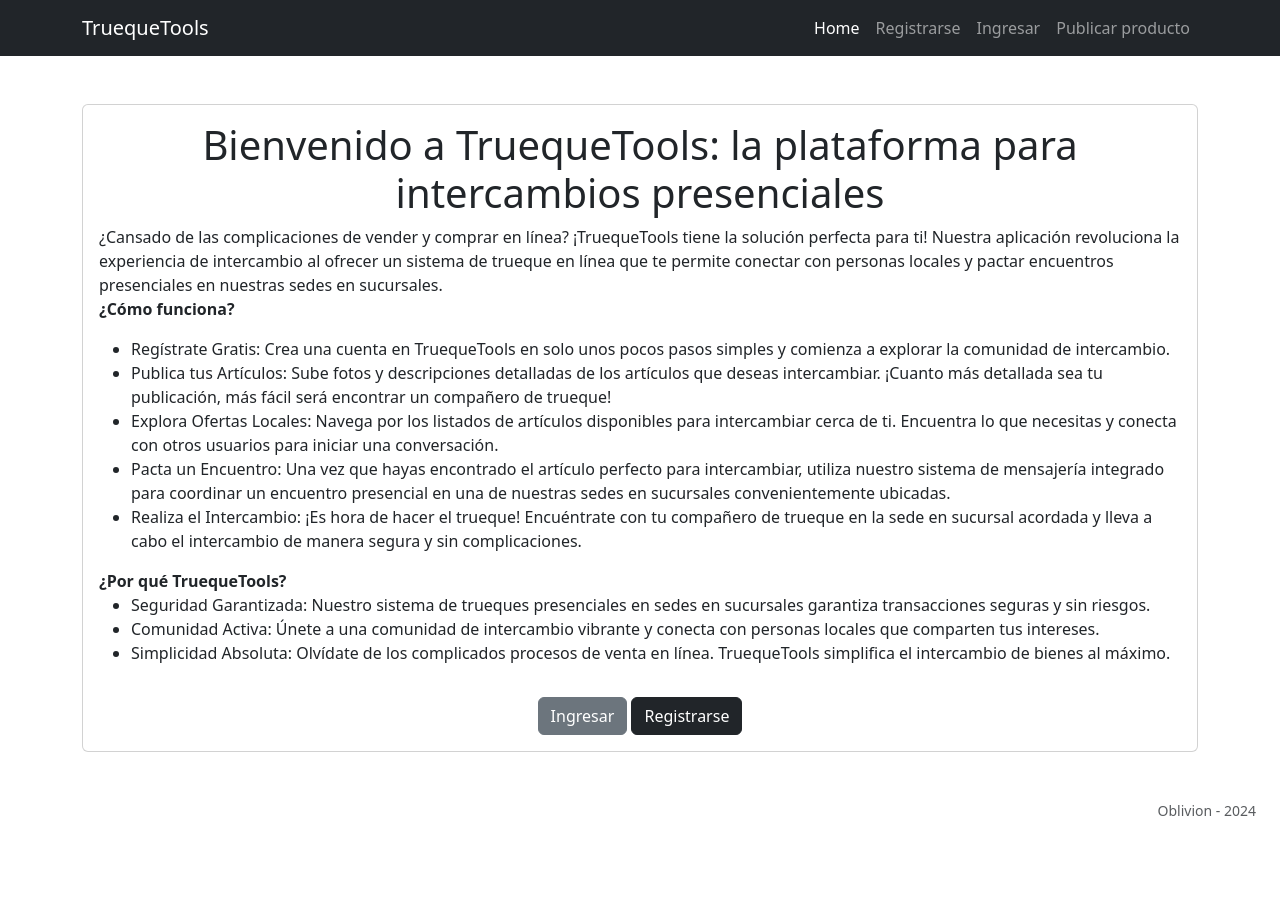
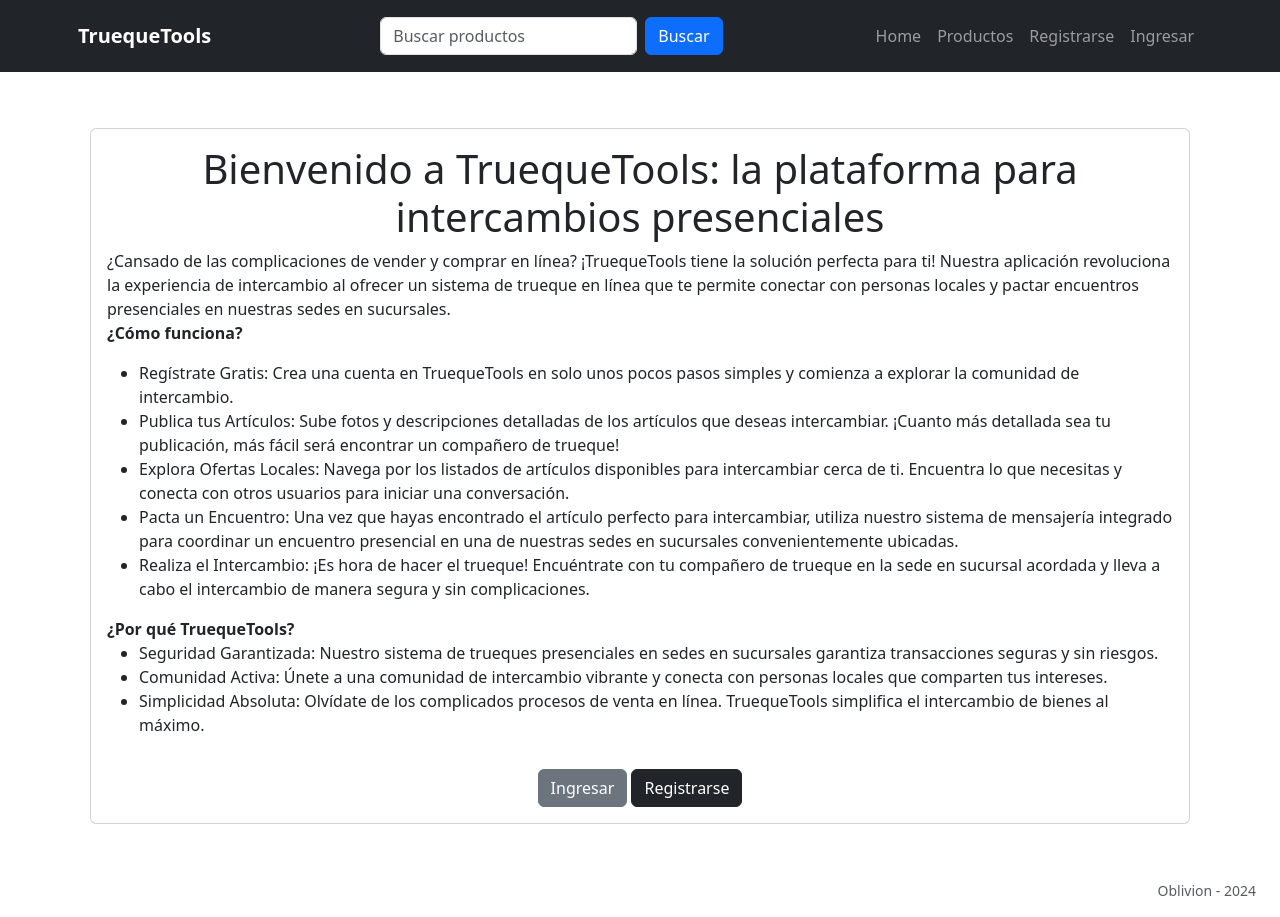
Before and after one commit to maurokeindeveloper/oblivion_trueque_tools, a Django app: page / in a window 1280 px wide. Before the commit the page ends 816 px from the top, so only its background shows below. Run offline with Django 5.2, Linux system fonts and the light colour scheme.

Commit message:
aplicando partials, retoque de la navbar y busqueda de productos terminada

```diff
--- a/tl_app/models.py
+++ b/tl_app/models.py
@@ -24,15 +24,14 @@ class Producto(models.Model):
 
     nombre = models.CharField(max_length=50)
     descripcion = models.TextField(
-        validators=[
-            MinLengthValidator(10, "Este campo debe contener al menos 10 caracteres")
-        ],
+        validators=[ MinLengthValidator(10, "Este campo debe contener al menos 10 caracteres") ],
         max_length=550
     )
     class Categoria(models.IntegerChoices):
         categoria_1 = 1, _("$0-$4999")
         categoria_2 = 2, _("$5000-$9999")
         categoria_3 = 3, _("$10000+")
+
     categoria = models.IntegerField(choices=Categoria.choices)
     fecha_de_publicacion = models.DateTimeField(auto_now=True)
 
--- a/tl_app/templates/base.html
+++ b/tl_app/templates/base.html
@@ -1,3 +1,4 @@
+{% load static %}
 <!DOCTYPE html>
 <html lang="es">
 <head>
@@ -5,44 +6,15 @@
     <meta name="viewport" content="width=device-width, initial-scale=1.0">
     <title>TruequeTools</title>
     <link rel="stylesheet" href="https://cdn.jsdelivr.net/npm/bootstrap@5.3.2/dist/css/bootstrap.min.css">
+    <link rel="stylesheet" href="{% static 'styles/main.css'%}">
 </head>
 <body>
-    <nav class="navbar navbar-expand-lg bg-dark navbar-dark">
-        <div class="container">
-            <a class="navbar-brand" href="{% url 'home' %}">TruequeTools</a>
-            <button class="navbar-toggler" type="button" data-bs-toggle="collapse" data-bs-target="#navbarNavAltMarkup" arial-controls="#navbarNavAltMarkup aria-expanded="false" aria-laber="Toggle-navigation">
-                <span class="navbar-toggler-icon"></span>
-            </button>
-            <div class="collapse navbar-collapse" id="#navbarNavAltMarkup">
-                <div class="navbar-nav ms-auto">
-                    <li class="nav-item" aria-current="page">
-                        <a class="nav-link active" href="/">Home</a>
-                    </li>
-                    {% if user.is_authenticated %}
-                    <li class="nav-item">
-                        <a class="nav-link" href="{% url 'productos' %}">Productos</a>
-                    </li>
+    {% include 'partials/navbar.html' %}
 
-                  <li class="nav-item">
-                        <a class="nav-link" href="{% url 'logout' %}">Salir</a>
-
-                    {% else %}
-                    <li class="nav-item">
-                        <a class="nav-link" href="{% url 'registro' %}">Registrarse</a>
-                    </li>
-                    <li class="nav-item">
-                        <a class="nav-link" href="{% url 'ingreso' %}">Ingresar</a>
-                    </li>
-                    {% endif %}
-                    <li class="nav-item">
-                        <a class="nav-link" href="{% url 'crear_producto' %}">Publicar producto</a>
-                    </li>
-                </div>
-            </div>
-        </div>
-    </nav>
-    {% block content %}
-    {% endblock %}
+    <div class="container p-2">
+        {% block content %}
+        {% endblock %}
+    </div>
 </body>
 <footer>
     <small><a href=""class="text-decoration-none"><p class="text-end text-muted me-4 fw-light ">Oblivion - 2024</p></a></small>
--- /dev/null
+++ b/tl_app/templates/partials/navbar.html
@@ -0,0 +1,43 @@
+<nav class="navbar navbar-expand-lg bg-dark navbar-dark">
+    <div class="container p-2 d-flex justify-content-between">
+
+        <div class="">
+            <a class="navbar-brand fw-bold" href="{% url 'home' %}">TruequeTools</a>
+        </div>
+        <div class="">
+            <form class="form-inline d-flex flex-row " action="{% url 'buscar_productos'%}" method="GET">
+                <input class="form-control mr-sm-2 mx-2" type="text" placeholder="Buscar productos" name="cadena"/>
+                <button class="btn btn-primary my-2 my-sm-0" type="submit">Buscar</button>
+            </form>
+        </div>
+        <div class="">
+            <div class="collapse navbar-collapse " id="#navbarNavAltMarkup">
+                <div class="navbar-nav ms-auto align-items-center" >
+
+                    <a class="nav-link" href="{% url 'home' %}">Home</a>
+                    <a class="nav-link" href="{% url 'productos' %}">Productos</a>
+
+                    {% if user.is_authenticated %}
+                    <a class="nav-link" href="{% url 'crear_producto' %}">Publicar producto</a>
+                    <a class="nav-link" href="{% url 'logout' %}">Salir</a>
+
+                    {% else %}
+                    <a class="nav-link" href="{% url 'registro' %}">Registrarse</a>
+                    <a class="nav-link" href="{% url 'ingreso' %}">Ingresar</a>
+                    {% endif %}
+
+                </div>
+            </div>
+        </div>
+
+
+
+        {%comment%}
+            {# este botón iba originalmente en la navbar, al lado de la "brand", lo comenté porque solo aparece al achicar la pantalla, y ocupa espacio cuando todavía no lo usamos. Dejo acá por las dudas.#}
+            <button class="navbar-toggler" type="button" data-bs-toggle="collapse" data-bs-target="#navbarNavAltMarkup" aria-controls="navbarNavAltMarkup" aria-expanded="false" aria-label="Toggle navigation">
+                <span class="navbar-toggler-icon"></span>
+            </button>
+        {%endcomment%}
+
+    </div>
+</nav>
--- a/tl_app/urls.py
+++ b/tl_app/urls.py
@@ -8,6 +8,6 @@ urlpatterns = [
     path('logout/', views.cerrar_sesion, name='logout'),
     path("crear_producto/", views.crear_producto, name="crear_producto"),
     path("productos/", views.productos, name="productos"),
-    path("buscar_productos/<str:cadena>",views.buscar_productos, name="buscar_productos"),
-    path("productos/<int:id>",views.detalle_producto, name="detalle_producto"),
+    path("buscar_productos/",views.buscar_productos, name="buscar_productos"),
+    path("productos/id/<int:id>",views.detalle_producto, name="detalle_producto"),
 ]
--- a/tl_app/views.py
+++ b/tl_app/views.py
@@ -88,16 +88,27 @@ def crear_producto(request):
 
 
 def productos(request):
-    productos = Producto.objects.all().order_by('nombre')
+    productos = Producto.objects.exclude(activo=False).order_by('-promocionado')
     return render(request, "products/productos.html",{
         "productos": productos
     })
-def buscar_productos(request,cadena):
-    productos = Producto.objects.filter(nombre__icontains=cadena).filter(descripcion__icontains=cadena)
-    return render(request, "products/buscar_productos.html",{
-        "productos": productos,
-        "cadena":cadena
+
+def buscar_productos(request):
+    if request.method == 'GET':
+        cadena = request.GET.get('cadena')
+        productos_nom = Producto.objects.exclude(activo=False).filter(nombre__icontains=cadena)
+        productos_desc = Producto.objects.exclude(activo=False).filter(descripcion__icontains=cadena)
+        productos = productos_nom.union(productos_desc).order_by('-promocionado')
+        return render(request, "products/buscar_productos.html",{
+            "productos": productos,
+            "cadena":cadena
+        })
+    else:
+        print('nao nao')
+        return render(request, "products/productos.html",{
+        "productos": productos
     })
+
 def detalle_producto(request,id):
     producto = get_object_or_404(Producto, id=id)
     return render(request,"products/detalle.html",{
```
Also changed, not shown: tl_app/templates/products/buscar_productos.html (+20 -1 lines), tl_app/templates/products/partial_listado_productos.html (added, +69 -0 lines), tl_app/templates/products/productos.html (+12 -65 lines), db.sqlite3, media/media/martilloHD_4WHVviK.jpg (added), tl_app/static/styles/main.css (added).
